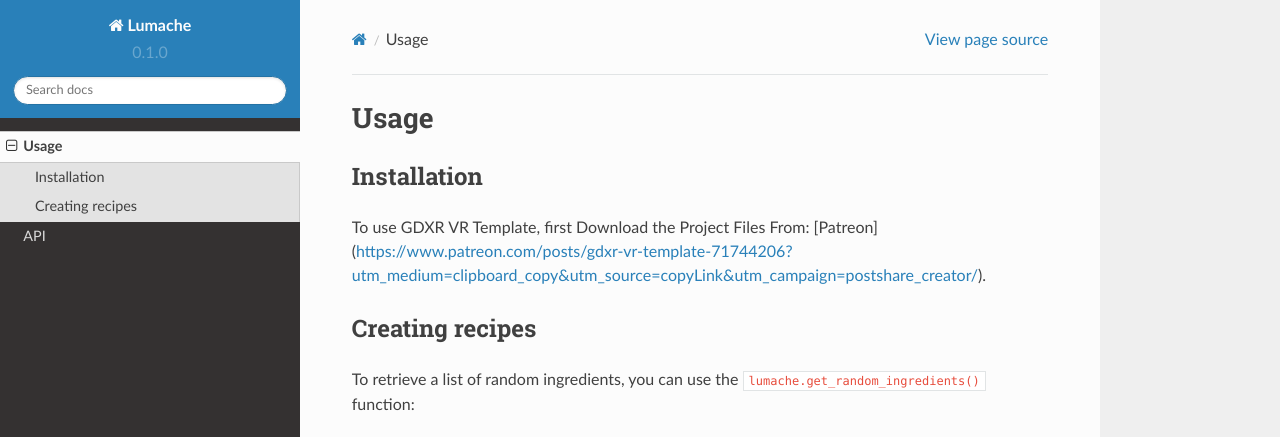
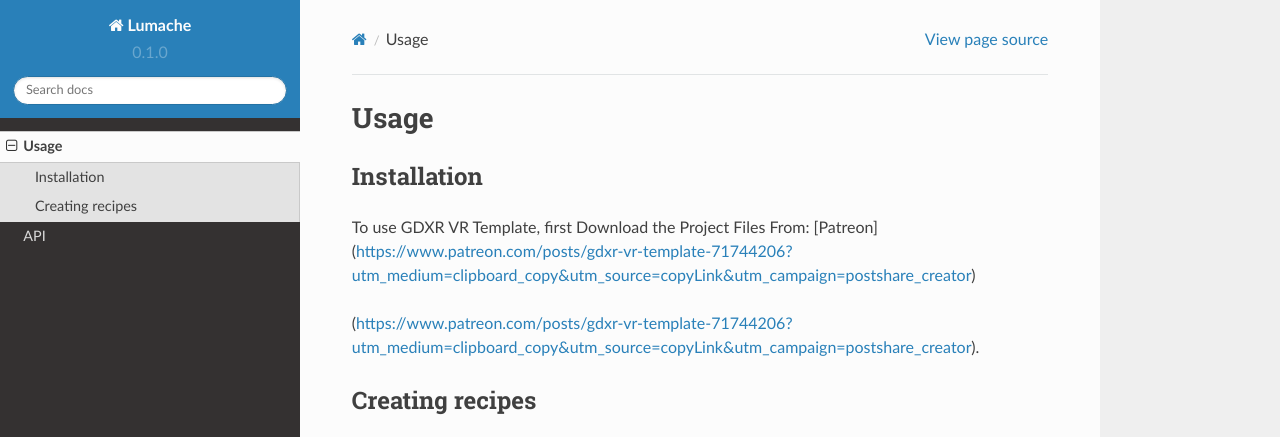
Before and after one commit to jonathan9232/GDXR-VR-Template-Documentation, a Sphinx documentation site: the page built from docs/source/usage.rst, in a window 1280 px wide and 1148 px high, cut to the strip 0-437 px from the top of the window. Built offline with Sphinx 7.4.7 and the Read the Docs theme 2.0.0, drawn with Linux system fonts in a browser that asks for light colours; some of the changed lines change nothing that is shown.

Commit message:
Update usage.rst

```diff
--- a/docs/source/usage.rst
+++ b/docs/source/usage.rst
@@ -6,7 +6,10 @@
 Installation
 ------------
 
-To use GDXR VR Template, first Download the Project Files From: [Patreon] (https://www.patreon.com/posts/gdxr-vr-template-71744206?utm_medium=clipboard_copy&utm_source=copyLink&utm_campaign=postshare_creator/).
+To use GDXR VR Template, first Download the Project Files From: [Patreon] (https://www.patreon.com/posts/gdxr-vr-template-71744206?utm_medium=clipboard_copy&utm_source=copyLink&utm_campaign=postshare_creator)
+
+
+(https://www.patreon.com/posts/gdxr-vr-template-71744206?utm_medium=clipboard_copy&utm_source=copyLink&utm_campaign=postshare_creator).
 
 Creating recipes
 ----------------
```
